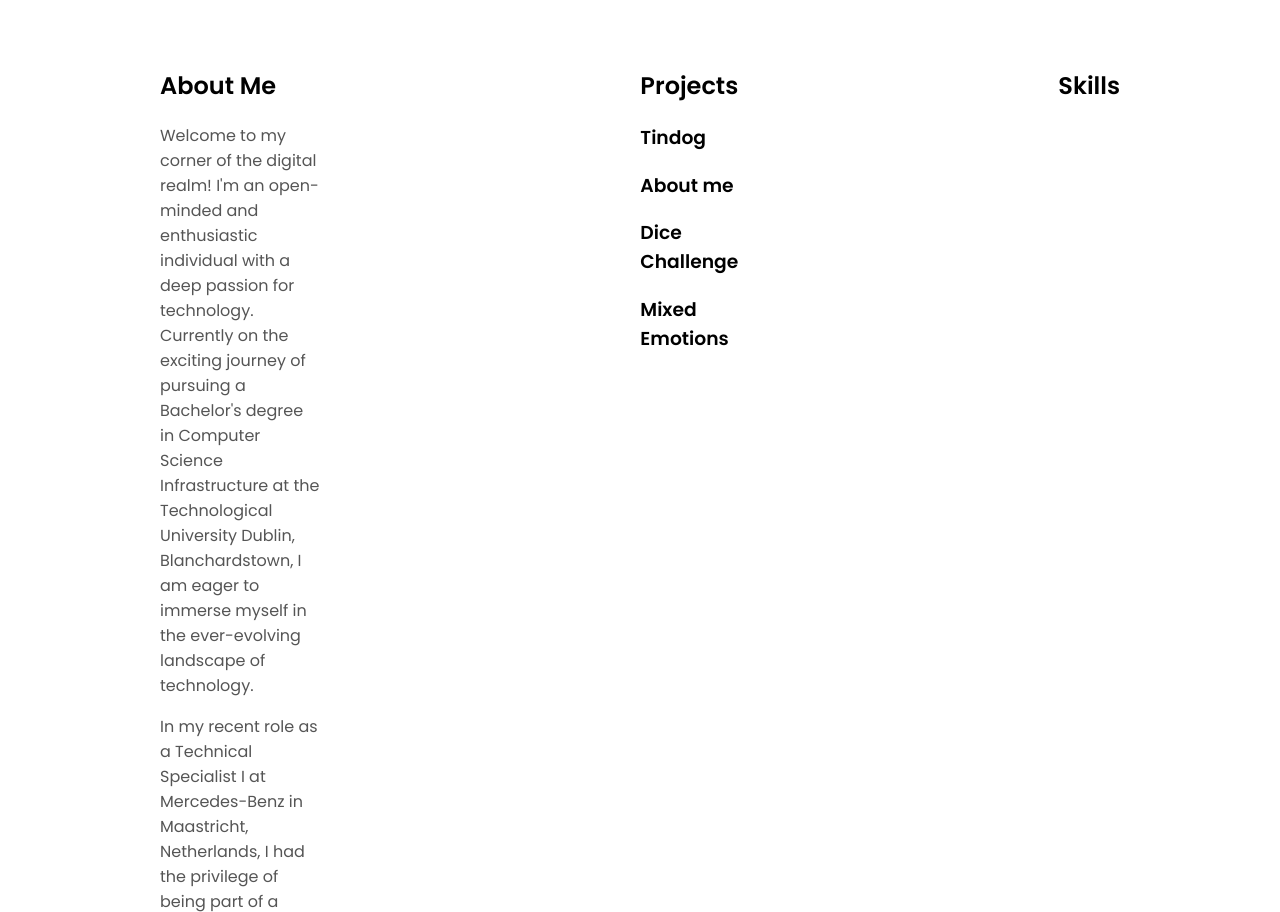
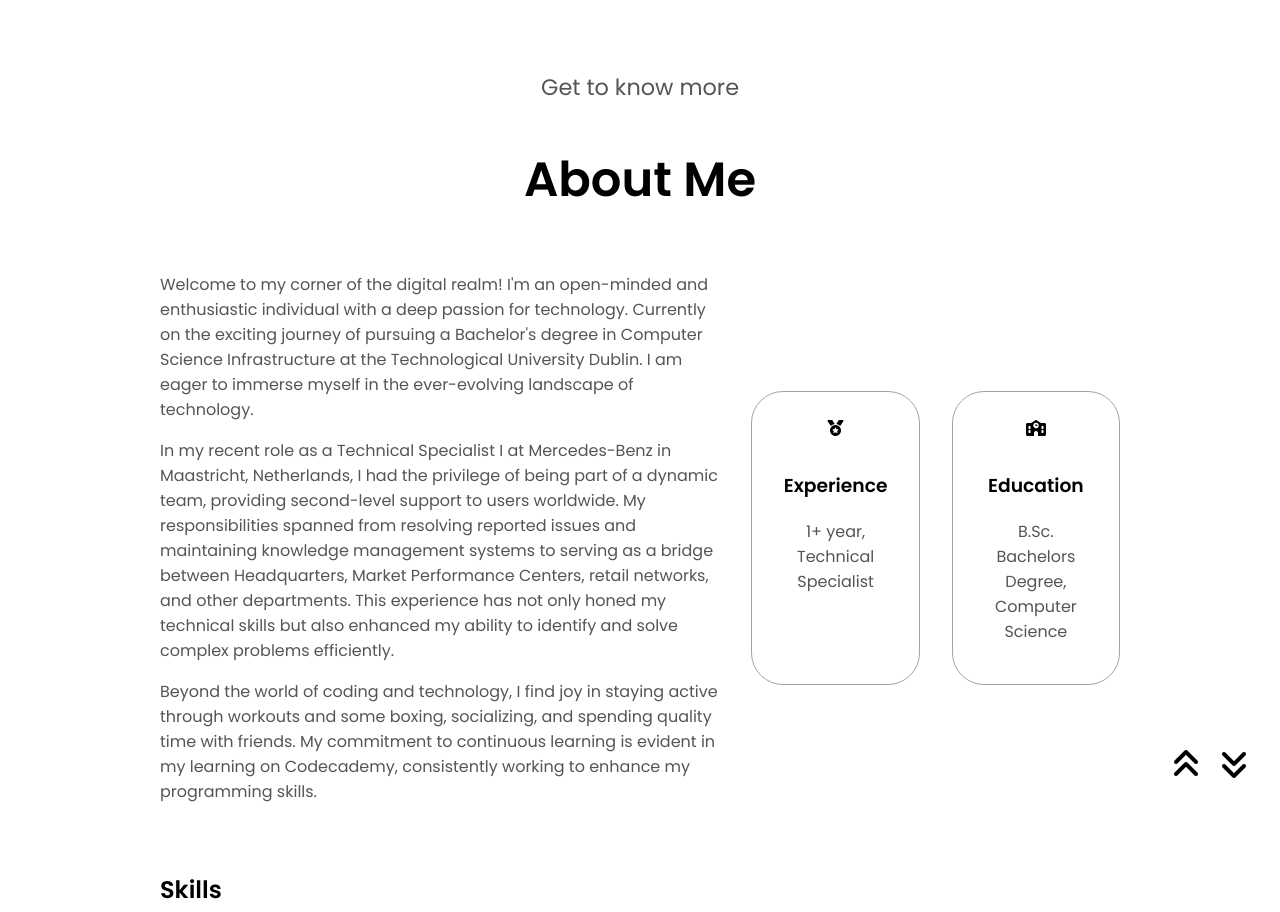
Before and after one commit to Stephen1k/portfolio_proj, a plain HTML site: page index.html in a window 1280 px wide. Shown: the part 760-1672 px from the top of the page. Drawn offline with Linux system fonts and the light colour scheme.

Commit message:
finished the about me section

```diff
--- a/css/style.css
+++ b/css/style.css
@@ -204,6 +204,11 @@ p {
     margin-top: 1rem;
   }
 
+  .icon {
+    cursor: pointer;
+    height: 2rem;
+  }
+
 /* BUTTON */
 
 .btn-container {
@@ -251,3 +256,51 @@ p {
 .btn-container {
   gap: 1rem;
 }
+
+/* ABOUT */
+#about{
+  position: relative;
+}
+
+.about-container{
+  gap: 2rem;
+  margin-bottom: 2rem;
+  margin-top: 2rem;
+}
+
+.experience{
+  justify-content: center;
+  flex-direction: column;
+}
+
+.about-container,
+.experience{
+  display: flex;
+}
+
+.about-details{
+  margin: auto 0;
+  margin-right: 2rem;
+  width:75%;
+}
+
+.details-container {
+  padding: 1.5rem;
+  flex: 1;
+  background: white;
+  border-radius: 2rem;
+  border: rgb(53, 53, 53) 0.1rem solid;
+  border-color: rgb(163, 163, 163);
+  text-align: center;
+}
+
+.arrow-up {
+  position:absolute;
+  right: -5rem;
+  bottom: 2.5rem;
+}
+.arrow-down {
+  position: absolute;
+  right: -8rem;
+  bottom: 2.5rem;
+}
--- a/index.html
+++ b/index.html
@@ -1,5 +1,6 @@
 <!DOCTYPE html>
 <html lang="en">
+
 <head>
     <meta charset="UTF-8">
     <meta name="viewport" content="width=device-width, initial-scale=1.0">
@@ -8,9 +9,14 @@
     <link rel="stylesheet" href="./css/mediaqueries.css" type="text/css">
     <link rel="preconnect" href="https://fonts.googleapis.com">
     <link rel="preconnect" href="https://fonts.gstatic.com" crossorigin>
-<link href="https://fonts.googleapis.com/css2?family=Montserrat:wght@400;500;600;700&family=Open+Sans:ital,wght@0,400;0,500;0,600;1,400&family=Poppins:wght@300;400;500;600&family=Roboto:wght@400;500;700&display=swap" rel="stylesheet">
-    <link rel="stylesheet" href="https://cdnjs.cloudflare.com/ajax/libs/font-awesome/6.5.1/css/all.min.css" integrity="sha512-DTOQO9RWCH3ppGqcWaEA1BIZOC6xxalwEsw9c2QQeAIftl+Vegovlnee1c9QX4TctnWMn13TZye+giMm8e2LwA==" crossorigin="anonymous" referrerpolicy="no-referrer" />
+    <link
+        href="https://fonts.googleapis.com/css2?family=Montserrat:wght@400;500;600;700&family=Open+Sans:ital,wght@0,400;0,500;0,600;1,400&family=Poppins:wght@300;400;500;600&family=Roboto:wght@400;500;700&display=swap"
+        rel="stylesheet">
+    <link rel="stylesheet" href="https://cdnjs.cloudflare.com/ajax/libs/font-awesome/6.5.1/css/all.min.css"
+        integrity="sha512-DTOQO9RWCH3ppGqcWaEA1BIZOC6xxalwEsw9c2QQeAIftl+Vegovlnee1c9QX4TctnWMn13TZye+giMm8e2LwA=="
+        crossorigin="anonymous" referrerpolicy="no-referrer" />
 </head>
+
 <body>
     <div class="container">
         <header>
@@ -50,25 +56,68 @@
                 <h1 class="title">Stephen Kuria</h1>
                 <p class="text-p2">Software Developer</p>
                 <div class="btn-container">
-                    <button class="btn btn-color-2" onclick="window.open('./assets/StephenKCV.pdf')">Download CV</button>
+                    <button class="btn btn-color-2" onclick="window.open('./assets/StephenKCV.pdf')">Download
+                        CV</button>
 
                     <button class="btn btn-color-1" onclick="location.href = './#contact'">Contact Info</button>
                 </div>
                 <div class="socials">
-                    <i class="fa-brands fa-linkedin fa-3x" onclick="window.open('https://www.linkedin.com/in/stephen-kuria-503683187/')"></i>
+                    <i class="fa-brands fa-linkedin fa-3x"
+                        onclick="window.open('https://www.linkedin.com/in/stephen-kuria-503683187/')"></i>
                     <!-- <i class="fa-solid fa-envelope"></i> -->
                 </div>
             </div>
+
         </section>
 
+
+        <section id="about">
+            <p class="text-p1">Get to know more</p>
+            <h1 class="title">About Me</h1>
             <div class="section-container">
+                        <div class="about-details"><!--section-pic-container -->
+                            <p>Welcome to my corner of the digital realm! I'm an open-minded and enthusiastic individual
+                                with a deep passion for technology. Currently on the exciting journey of pursuing a
+                                Bachelor's degree in Computer Science Infrastructure at the Technological University
+                                Dublin. I am eager to immerse myself in the ever-evolving landscape of
+                                technology.</p>
+                            <p>In my recent role as a Technical Specialist I at Mercedes-Benz in Maastricht,
+                                Netherlands, I had the privilege of being part of a dynamic team, providing second-level
+                                support to users worldwide. My responsibilities spanned from resolving reported issues
+                                and maintaining knowledge management systems to serving as a bridge between
+                                Headquarters, Market Performance Centers, retail networks, and other departments. This
+                                experience has not only honed my technical skills but also enhanced my ability to
+                                identify and solve complex problems efficiently.</p>
+                            <p>Beyond the world of coding and technology, I find joy in staying active through workouts
+                                and some boxing, socializing, and spending quality time with friends. My commitment to
+                                continuous learning is evident in my learning on Codecademy, consistently working to
+                                enhance my programming skills.</p>
+                        </div>
+                        <div class="experience"> <!--about-details-container-->
+                            <div class="about-container"><!--about-containers-->
+                                <div class="details-container"><!--details-container-->
+                                    <i class="icon fa-solid fa-medal"></i>
+                                    <h3>Experience</h3>
+                                    <p>1+ year, <br>Technical Specialist </p>
+                                </div>
+                                <div class="details-container">
+                                    <i class="icon fa-solid fa-school"></i>
+                                    <h3>Education</h3>
+                                    <p>B.Sc. Bachelors Degree, <br>Computer Science </p>
+                                </div>
+                            </div>
+                        </div>
 
-            <section class="about-me section">
-                <div class="about-me-container">
-                    <h2>About Me</h2>
-                    <p>Welcome to my corner of the digital realm! I'm an open-minded and enthusiastic individual with a deep passion for technology. Currently on the exciting journey of pursuing a Bachelor's degree in Computer Science Infrastructure at the Technological University Dublin, Blanchardstown, I am eager to immerse myself in the ever-evolving landscape of technology.</p>
-                    <p>In my recent role as a Technical Specialist I at Mercedes-Benz in Maastricht, Netherlands, I had the privilege of being part of a dynamic team, providing second-level support to users worldwide. My responsibilities spanned from resolving reported issues and maintaining knowledge management systems to serving as a bridge between Headquarters, Market Performance Centers, retail networks, and other departments. This experience has not only honed my technical skills but also enhanced my ability to identify and solve complex problems efficiently.</p>
-                    <p>Beyond the world of coding and technology, I find joy in staying active through workouts and boxing, socializing, and spending quality time with friends. My commitment to continuous learning is evident in my learning on Codecademy, consistently working to enhance my programming skills.</p>
+            </div>
+
+            <i class="icon arrow arrow-up fa-solid fa-angles-up fa-2x" onclick="location.href='./#profile'"></i>
+            <i class="icon arrow arrow-down fa-solid fa-angles-down fa-2x" onclick="location.href='./#skills'"></i>
+        </section>
+
+        <section id="skills">
+            <div class="skills-container">
+                <h2>Skills</h2>
+
             </div>
         </section>
 
@@ -90,14 +139,9 @@
             </div>
         </section>
 
-                <section class="skills section">
-                    <div class="skills-container">
-                        <h2>Skills</h2>
+    </div>
 
-                    </div>
-                </section>
-            </div>
-        </div>
     <script src="./js/index.js"></script>
 </body>
+
 </html>
```
Lines whose indentation alone changed are shown as unchanged.
